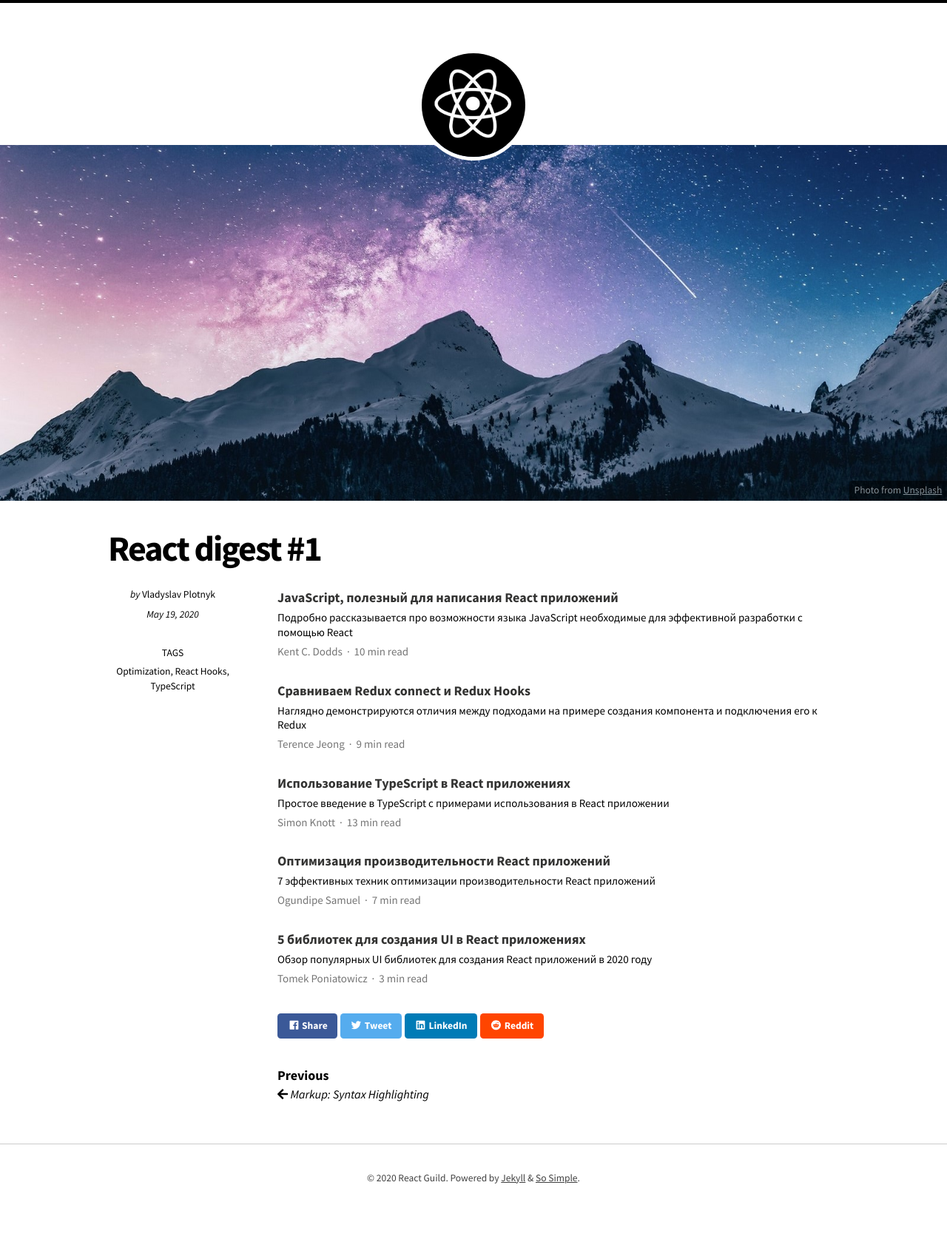
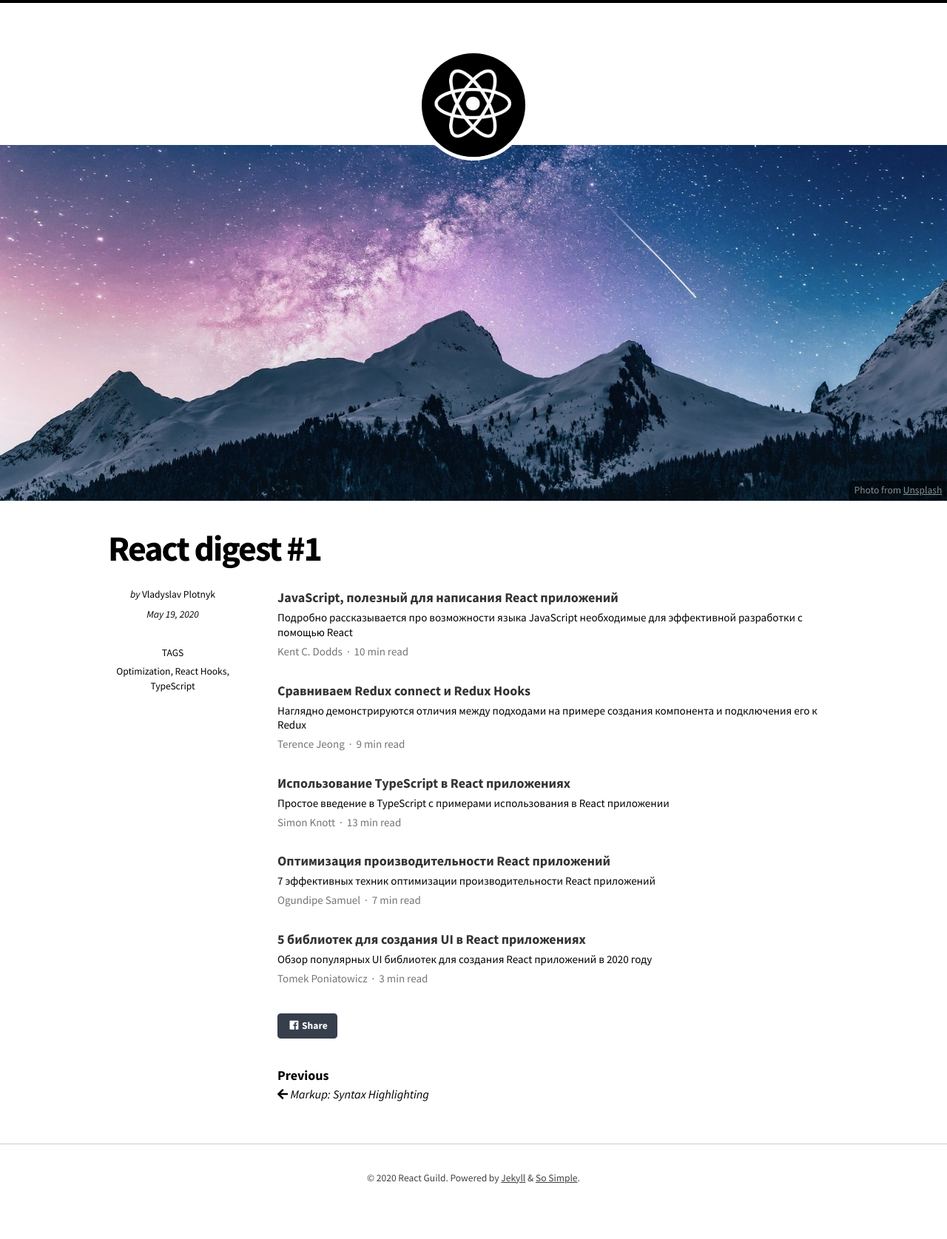
Before and after one commit to react-digest/react-digest.github.io, a Jekyll site: the page built from _posts/2020-05-19-digest1.md, in a window 1280 px wide. Shown: the whole page at 74% size. Built offline with Jekyll 4.4.1, drawn with Linux system fonts in a browser that asks for light colours; nearby versions of some CDN libraries.

Commit message:
share on workplace

```diff
--- a/_includes/social-share.html
+++ b/_includes/social-share.html
@@ -1,6 +1,3 @@
 <div class="page-share">
-  <a href="https://www.facebook.com/sharer/sharer.php?u={{ page.url | absolute_url | url_encode }}" onclick="window.open(this.href, 'window', 'left=20,top=20,width=500,height=500,toolbar=1,resizable=0'); return false;" class="btn btn--facebook btn--small"><i class="fab fa-fw fa-facebook" aria-hidden="true"></i> <span>{{ site.data.text[site.locale].share | default: 'Share' }}</span></a>
-  <a href="https://twitter.com/intent/tweet?text={{ page.title | url_encode }}%20{{ page.url | absolute_url | url_encode }}" onclick="window.open(this.href, 'window', 'left=20,top=20,width=500,height=500,toolbar=1,resizable=0'); return false;" class="btn btn--twitter btn--small"><i class="fab fa-fw fa-twitter" aria-hidden="true"></i> <span>{{ site.data.text[site.locale].tweet | default: 'Tweet' }}</span></a>
-  <a href="https://www.linkedin.com/shareArticle?mini=true&url={{ page.url | absolute_url | url_encode }}" onclick="window.open(this.href, 'window', 'left=20,top=20,width=500,height=500,toolbar=1,resizable=0'); return false;" class="btn btn--linkedin btn--small"><i class="fab fa-fw fa-linkedin" aria-hidden="true"></i> <span>LinkedIn</span></a>
-  <a href="https://reddit.com/submit?title={{ page.title | url_encode }}&url={{ page.url | absolute_url | url_encode }}" onclick="window.open(this.href, 'window', 'left=20,top=20,width=500,height=500,toolbar=1,resizable=0'); return false;" class="btn btn--reddit btn--small"><i class="fab fa-fw fa-reddit" aria-hidden="true"></i> <span>Reddit</span></a>
+  <a href="https://sigma-ua.workplace.com/sharer/sharer.php?u={{ page.url | absolute_url | url_encode }}" onclick="window.open(this.href, 'window', 'left=20,top=20,width=500,height=500,toolbar=1,resizable=0'); return false;" class="btn btn--facebook btn--small"><i class="fab fa-fw fa-facebook" aria-hidden="true"></i> <span>{{ site.data.text[site.locale].share | default: 'Share' }}</span></a>
 </div>
--- a/_sass/so-simple/_icons.scss
+++ b/_sass/so-simple/_icons.scss
@@ -17,7 +17,7 @@
      (codepen, #000),
      (dribbble, #ea4c89),
      (email, #000),
-     (facebook, #3b5998),
+     (facebook, #373e4c),
      (flickr, #0063dc),
      (github, #181717),
      (gitlab, #e24329),
--- a/_sass/so-simple/_variables.scss
+++ b/_sass/so-simple/_variables.scss
@@ -61,7 +61,7 @@
 $behance-color: #1769ff !default;
 $bitbucket-color: #205081 !default;
 $dribbble-color: #ea4c89 !default;
-$facebook-color: #3b5998 !default;
+$facebook-color: #373e4c !default;
 $flickr-color: #ff0084 !default;
 $foursquare-color: #0072b1 !default;
 $github-color: #171516 !default;
```
